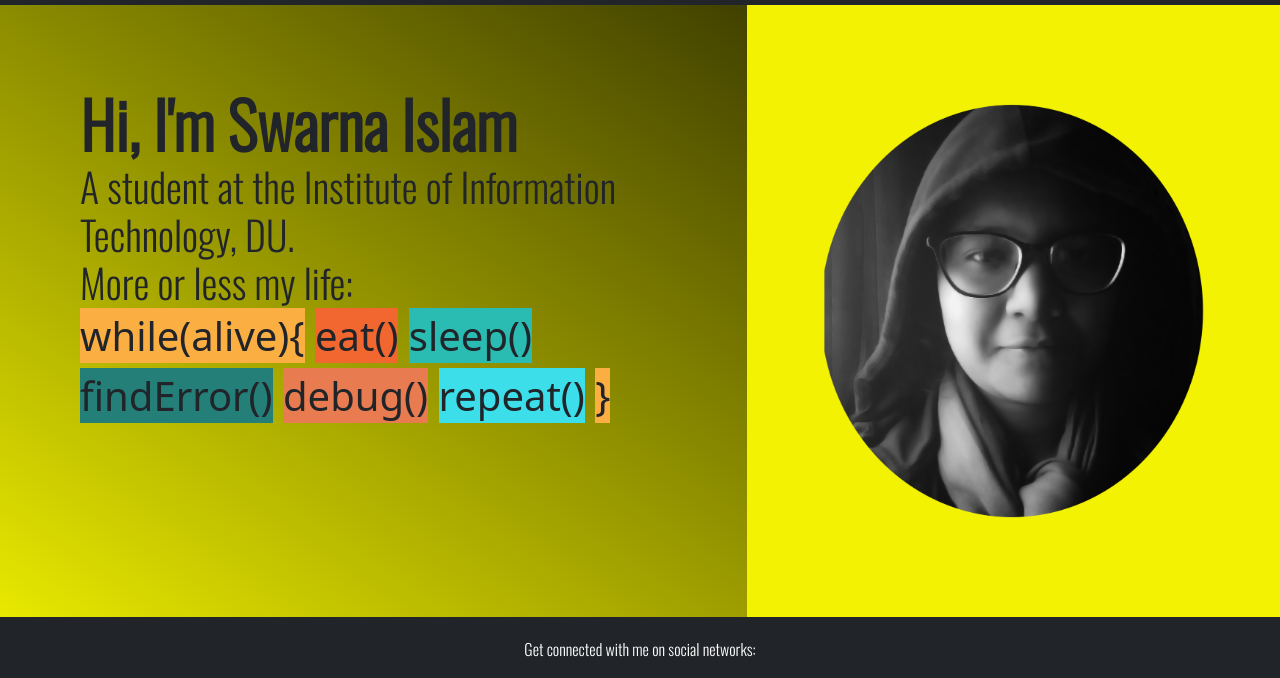
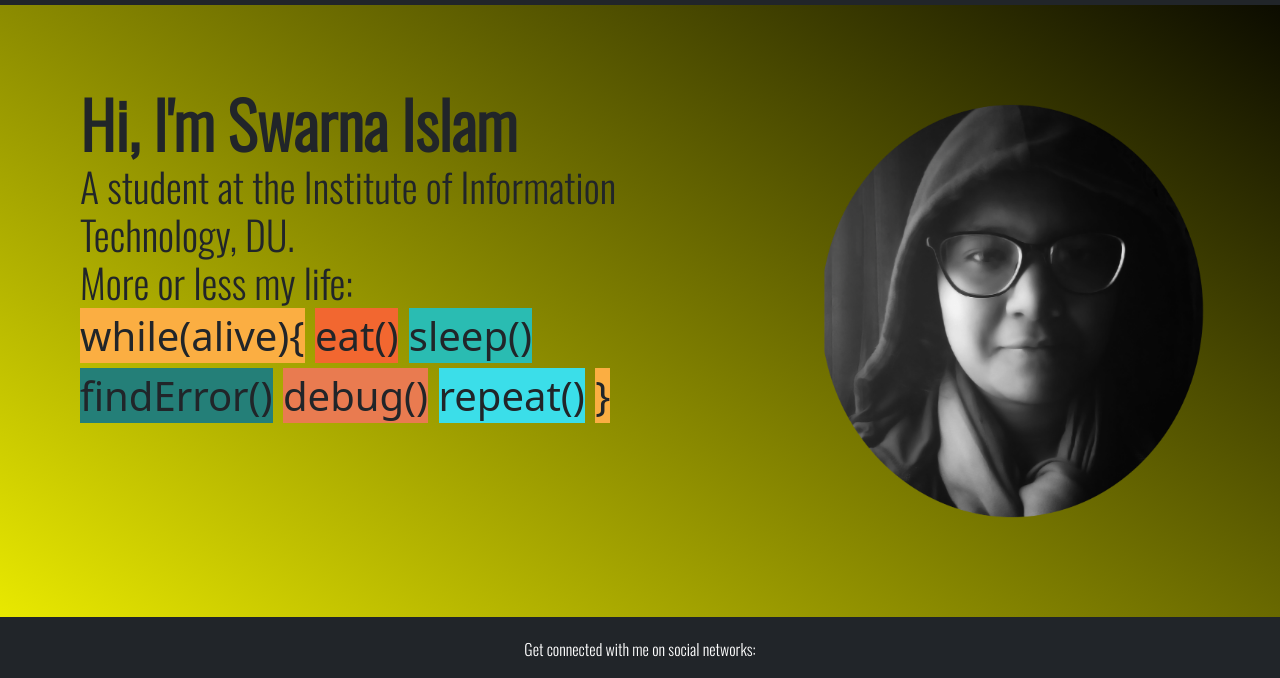
Before and after one commit to SwarnaIslam/Portfolio, a plain HTML site: page index.html in a window 1280 px wide. Shown: the part 74-752 px from the top of the page. Drawn offline with nearby package versions, Linux system fonts and the light colour scheme.

Commit message:
Update index.html

```diff
--- a/index.html
+++ b/index.html
@@ -71,7 +71,7 @@
         </p>
 
       </div>
-      <div class="col-sm-5" style="display: flex; justify-content: center; background-color: rgb(242, 242, 2);">
+      <div class="col-sm-5" style="display: flex; justify-content: center;">
         <img src="1672986348190.png" alt="Swarna Islam">
       </div>
     </div>
```
